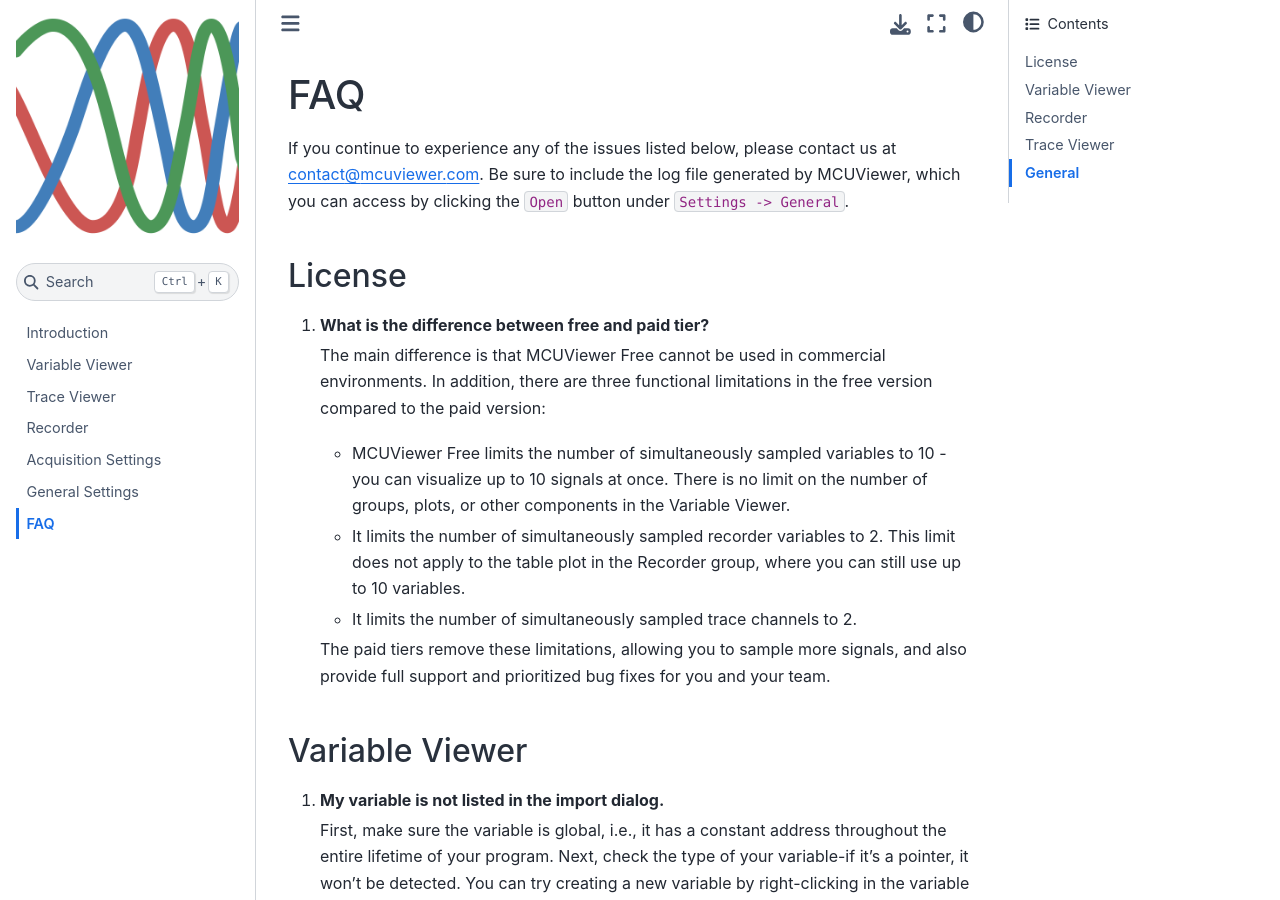
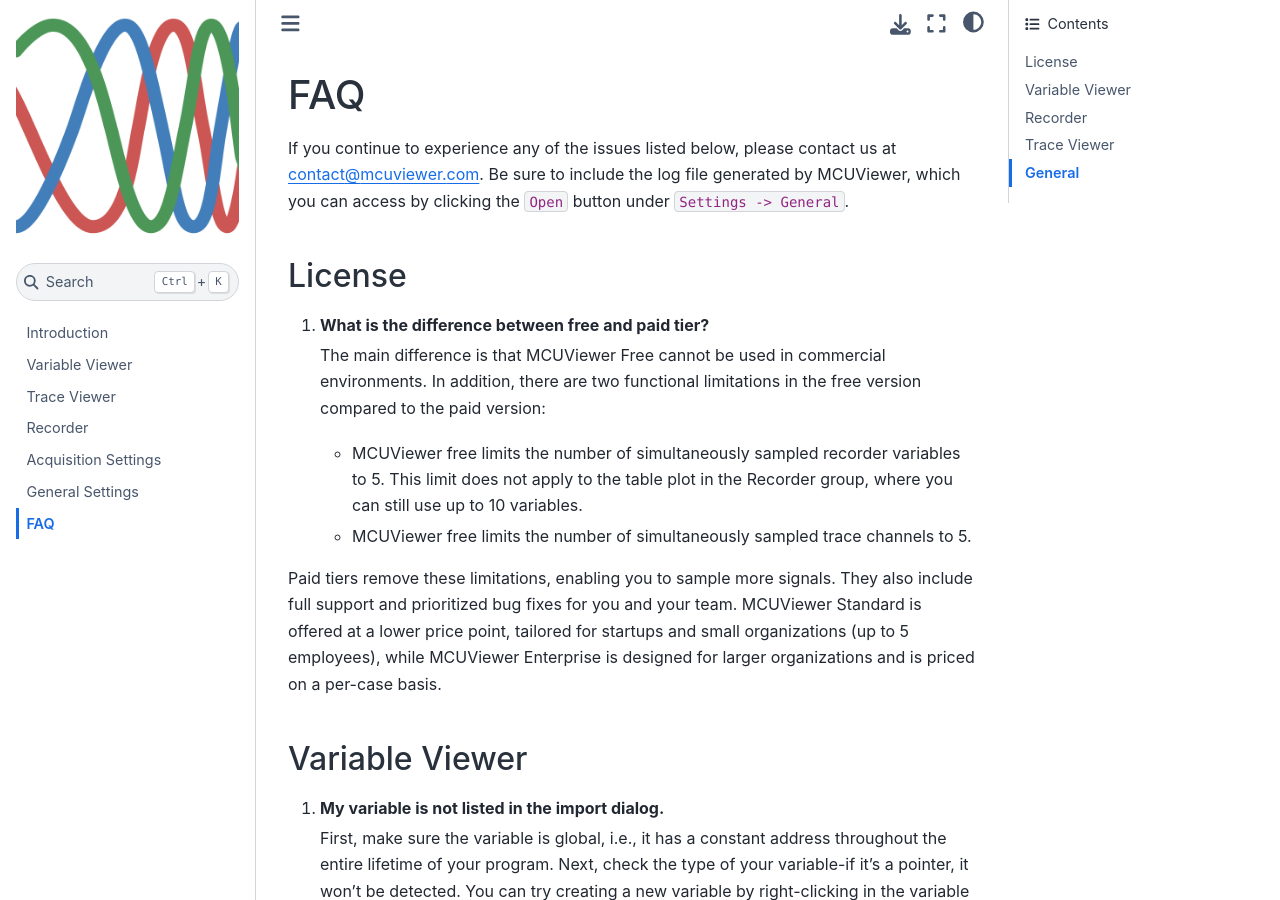
Before and after one commit to klonyyy/MCUViewer-docs, a Jupyter Book: the page built from documentation/FAQ/FAQ.md, in a window 1280 px wide and 900 px high. Built offline with Jupyter Book 1.0.4 settings and Sphinx 7.4.7 and the Sphinx Book theme 1.1.4, drawn with Linux system fonts in a browser that asks for light colours.

Commit message:
Updated FAQ info about version limitations

```diff
--- a/documentation/FAQ/FAQ.md
+++ b/documentation/FAQ/FAQ.md
@@ -7,15 +7,13 @@
 
 1. **What is the difference between free and paid tier?**
 
-   The main difference is that MCUViewer Free cannot be used in commercial environments. In addition, there are three functional limitations in the free version compared to the paid version:
+   The main difference is that MCUViewer Free cannot be used in commercial environments. In addition, there are two functional limitations in the free version compared to the paid version:
 
-   - MCUViewer Free limits the number of simultaneously sampled variables to 10 - you can visualize up to 10 signals at once. There is no limit on the number of groups, plots, or other components in the Variable Viewer.
+   - MCUViewer free limits the number of simultaneously sampled recorder variables to 5. This limit does not apply to the table plot in the Recorder group, where you can still use up to 10 variables.
 
-   - It limits the number of simultaneously sampled recorder variables to 2. This limit does not apply to the table plot in the Recorder group, where you can still use up to 10 variables.
+   - MCUViewer free limits the number of simultaneously sampled trace channels to 5.
 
-   - It limits the number of simultaneously sampled trace channels to 2.
-
-   The paid tiers remove these limitations, allowing you to sample more signals, and also provide full support and prioritized bug fixes for you and your team.
+Paid tiers remove these limitations, enabling you to sample more signals. They also include full support and prioritized bug fixes for you and your team. MCUViewer Standard is offered at a lower price point, tailored for startups and small organizations (up to 5 employees), while MCUViewer Enterprise is designed for larger organizations and is priced on a per-case basis.
 
 ## Variable Viewer
 
```
